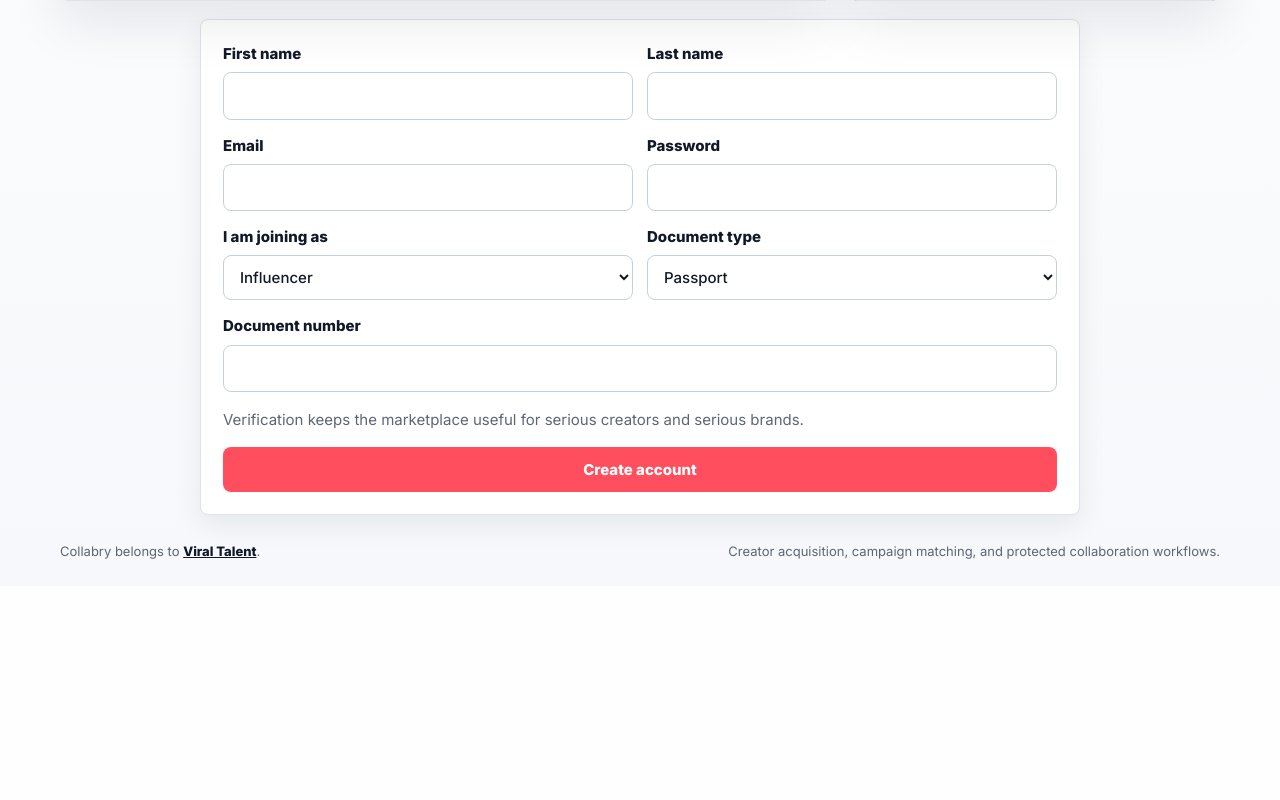
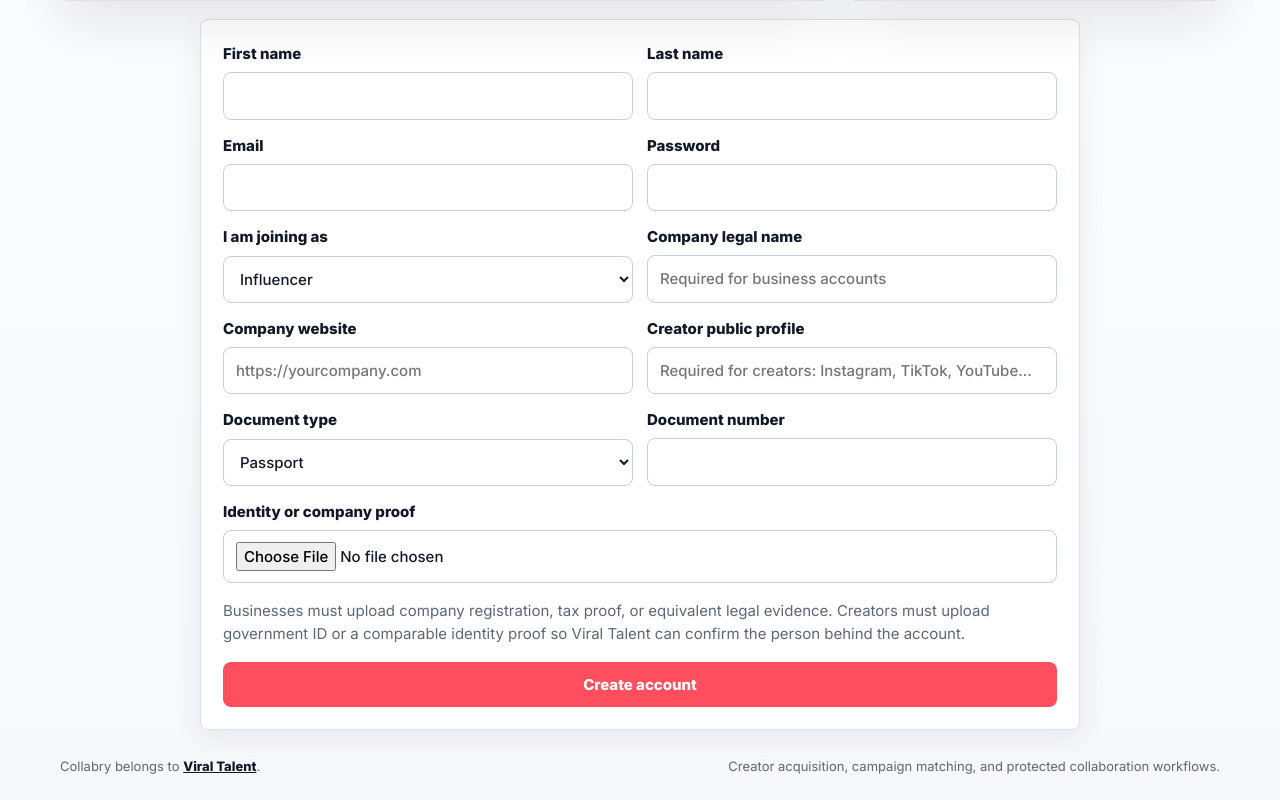
Before and after one commit to TahaBo04/Ideas2invest, a Flask app: page /auth/register in a window 1280 px wide. Shown: the part 571-1371 px from the top of the page. Before the commit the page ends 1130 px from the top, so only its background shows below. Run offline with Flask 3, Linux system fonts and the light colour scheme.

Commit message:
Add proof-based account verification

```diff
--- a/api/index.py
+++ b/api/index.py
@@ -13,5 +13,8 @@ app = create_app()
 with app.app_context():
     try:
         db.create_all()
+        from services.schema_service import ensure_runtime_schema
+
+        ensure_runtime_schema()
     except Exception:
         logging.exception("db.create_all() failed during startup")
--- a/app.py
+++ b/app.py
@@ -41,8 +41,23 @@ def create_app(config_class=Config):
         from models.campaign import Campaign
         from models.creator import CreatorProfile
 
-        creators = CreatorProfile.query.order_by(CreatorProfile.followers.desc()).limit(3).all()
-        campaigns = Campaign.query.filter_by(status="open").order_by(Campaign.created_at.desc()).limit(3).all()
+        from models.user import User
+
+        creators = (
+            CreatorProfile.query.join(CreatorProfile.user)
+            .filter(User.verification_status == "verified")
+            .order_by(CreatorProfile.followers.desc())
+            .limit(3)
+            .all()
+        )
+        campaigns = (
+            Campaign.query.join(Campaign.business)
+            .filter(Campaign.status == "open")
+            .filter(User.verification_status == "verified")
+            .order_by(Campaign.created_at.desc())
+            .limit(3)
+            .all()
+        )
         return render_template("home.html", creators=creators, campaigns=campaigns)
 
     return app
@@ -54,6 +69,9 @@ if __name__ == "__main__":
     app = create_app()
     with app.app_context():
         db.create_all()
+        from services.schema_service import ensure_runtime_schema
+
+        ensure_runtime_schema()
         if os.environ.get("COLLABRY_DEMO") == "1":
             from services.demo_seed import seed_demo_data
 
--- a/models/user.py
+++ b/models/user.py
@@ -18,8 +18,12 @@ class User(db.Model, UserMixin):
     id_type = db.Column(db.String(30))
     id_number = db.Column(db.String(50))
     id_document_path = db.Column(db.String(255))
+    company_name = db.Column(db.String(120))
+    company_website = db.Column(db.String(255))
+    social_profile_url = db.Column(db.String(255))
     verification_status = db.Column(db.String(20), default="pending")
     verification_notes = db.Column(db.Text)
+    verification_submitted_at = db.Column(db.DateTime, default=datetime.utcnow)
 
     profile_picture = db.Column(db.String(255))
     bio = db.Column(db.Text)
--- a/routes/auth.py
+++ b/routes/auth.py
@@ -6,6 +6,7 @@ from werkzeug.security import generate_password_hash, check_password_hash
 from extensions import db
 from models.user import User
 from services.logging_service import log_login
+from services.verification_service import allowed_verification_file, save_verification_document
 
 auth_bp = Blueprint("auth", __name__, url_prefix="/auth")
 
@@ -22,6 +23,10 @@ def register():
 
         id_type = request.form.get("id_type", "").strip()
         id_number = request.form.get("id_number", "").strip()
+        company_name = request.form.get("company_name", "").strip()
+        company_website = request.form.get("company_website", "").strip()
+        social_profile_url = request.form.get("social_profile_url", "").strip()
+        verification_document = request.files.get("verification_document")
 
         if not email or not password or not first_name or not last_name:
             flash("Please complete all required fields.", "danger")
@@ -31,9 +36,31 @@ def register():
             flash("Choose whether you are joining as an influencer or a business.", "danger")
             return redirect(url_for("auth.register"))
 
+        if not id_type or not id_number:
+            flash("A legal document type and document number are required for verification.", "danger")
+            return redirect(url_for("auth.register"))
+
+        if role == "business" and not company_name:
+            flash("Businesses must provide a legal company name.", "danger")
+            return redirect(url_for("auth.register"))
+
+        if role == "influencer" and not social_profile_url:
+            flash("Creators must provide a public social profile for identity matching.", "danger")
+            return redirect(url_for("auth.register"))
+
+        if not verification_document or not verification_document.filename:
+            flash("Upload identity proof before creating the account.", "danger")
+            return redirect(url_for("auth.register"))
+
+        if not allowed_verification_file(verification_document.filename):
+            flash("Verification proof must be a PDF, PNG, JPG, JPEG, or WebP file.", "danger")
+            return redirect(url_for("auth.register"))
+
         if User.query.filter_by(email=email).first():
             flash("This email is already in use.", "danger")
             return redirect(url_for("auth.register"))
+
+        proof_filename = save_verification_document(verification_document, role)
 
         user = User(
             email=email,
@@ -43,6 +70,12 @@ def register():
             last_name=last_name,
             id_type=id_type,
             id_number=id_number,
+            id_document_path=proof_filename,
+            company_name=company_name if role == "business" else None,
+            company_website=company_website if role == "business" else None,
+            social_profile_url=social_profile_url if role == "influencer" else None,
+            verification_status="pending",
+            verification_submitted_at=datetime.utcnow(),
         )
 
         db.session.add(user)
--- /dev/null
+++ b/services/verification_service.py
@@ -0,0 +1,32 @@
+from __future__ import annotations
+
+import os
+import uuid
+
+from flask import current_app
+from werkzeug.datastructures import FileStorage
+from werkzeug.utils import secure_filename
+
+
+ALLOWED_VERIFICATION_EXTENSIONS = {"pdf", "png", "jpg", "jpeg", "webp"}
+
+
+def allowed_verification_file(filename: str) -> bool:
+    return "." in filename and filename.rsplit(".", 1)[1].lower() in ALLOWED_VERIFICATION_EXTENSIONS
+
+
+def get_verification_upload_dir() -> str:
+    if os.environ.get("VERCEL"):
+        upload_dir = "/tmp/collabry_verification_docs"
+    else:
+        upload_dir = os.path.join(current_app.instance_path, "verification_docs")
+    os.makedirs(upload_dir, exist_ok=True)
+    return upload_dir
+
+
+def save_verification_document(file: FileStorage, role: str) -> str:
+    original = secure_filename(file.filename or "")
+    ext = original.rsplit(".", 1)[1].lower()
+    filename = f"{role}-{uuid.uuid4().hex}.{ext}"
+    file.save(os.path.join(get_verification_upload_dir(), filename))
+    return filename
--- a/static/css/style.css
+++ b/static/css/style.css
@@ -638,6 +638,16 @@ textarea:focus {
   border-color: var(--line);
 }
 
+.table-note {
+  display: block;
+  color: var(--muted);
+}
+
+.verification-warning {
+  border-left: 5px solid var(--coral);
+  margin-bottom: 16px;
+}
+
 .profile-avatar {
   width: 82px;
   height: 82px;
--- a/templates/register.html
+++ b/templates/register.html
@@ -5,7 +5,7 @@
 
 {% block content %}
 <section class="form-shell">
-  <form method="post" class="form-card">
+  <form method="post" enctype="multipart/form-data" class="form-card">
     <div class="two-col">
       <label>First name
         <input type="text" name="first_name" required>
@@ -25,18 +25,31 @@
           <option value="business">Business</option>
         </select>
       </label>
+      <label>Company legal name
+        <input type="text" name="company_name" placeholder="Required for business accounts">
+      </label>
+      <label>Company website
+        <input type="url" name="company_website" placeholder="https://yourcompany.com">
+      </label>
+      <label>Creator public profile
+        <input type="url" name="social_profile_url" placeholder="Required for creators: Instagram, TikTok, YouTube...">
+      </label>
       <label>Document type
         <select name="id_type" required>
           <option value="passport">Passport</option>
           <option value="CIN">CIN / CNI</option>
           <option value="business_registration">Business registration</option>
+          <option value="tax_certificate">Tax certificate</option>
         </select>
       </label>
-      <label class="span-2">Document number
+      <label>Document number
         <input type="text" name="id_number" required>
       </label>
+      <label class="span-2">Identity or company proof
+        <input type="file" name="verification_document" accept=".pdf,.png,.jpg,.jpeg,.webp" required>
+      </label>
     </div>
-    <p class="form-note">Verification keeps the marketplace useful for serious creators and serious brands.</p>
+    <p class="form-note">Businesses must upload company registration, tax proof, or equivalent legal evidence. Creators must upload government ID or a comparable identity proof so Viral Talent can confirm the person behind the account.</p>
     <button class="button-primary" type="submit">Create account</button>
   </form>
 </section>
```
Also changed, not shown: TECHNICAL_REPORT.md (+13 -3 lines), routes/admin.py (+20 -1 lines), routes/campaigns.py (+17 -2 lines), routes/creators.py (+7 -2 lines), services/demo_seed.py (+8 -0 lines), services/schema_service.py (added, +28 -0 lines), templates/admin_verification.html (+21 -1 lines), templates/business_dashboard.html (+7 -0 lines), templates/influencer_dashboard.html (+7 -0 lines), .github/copilot-instructions.md, README.md, 1 other file.
